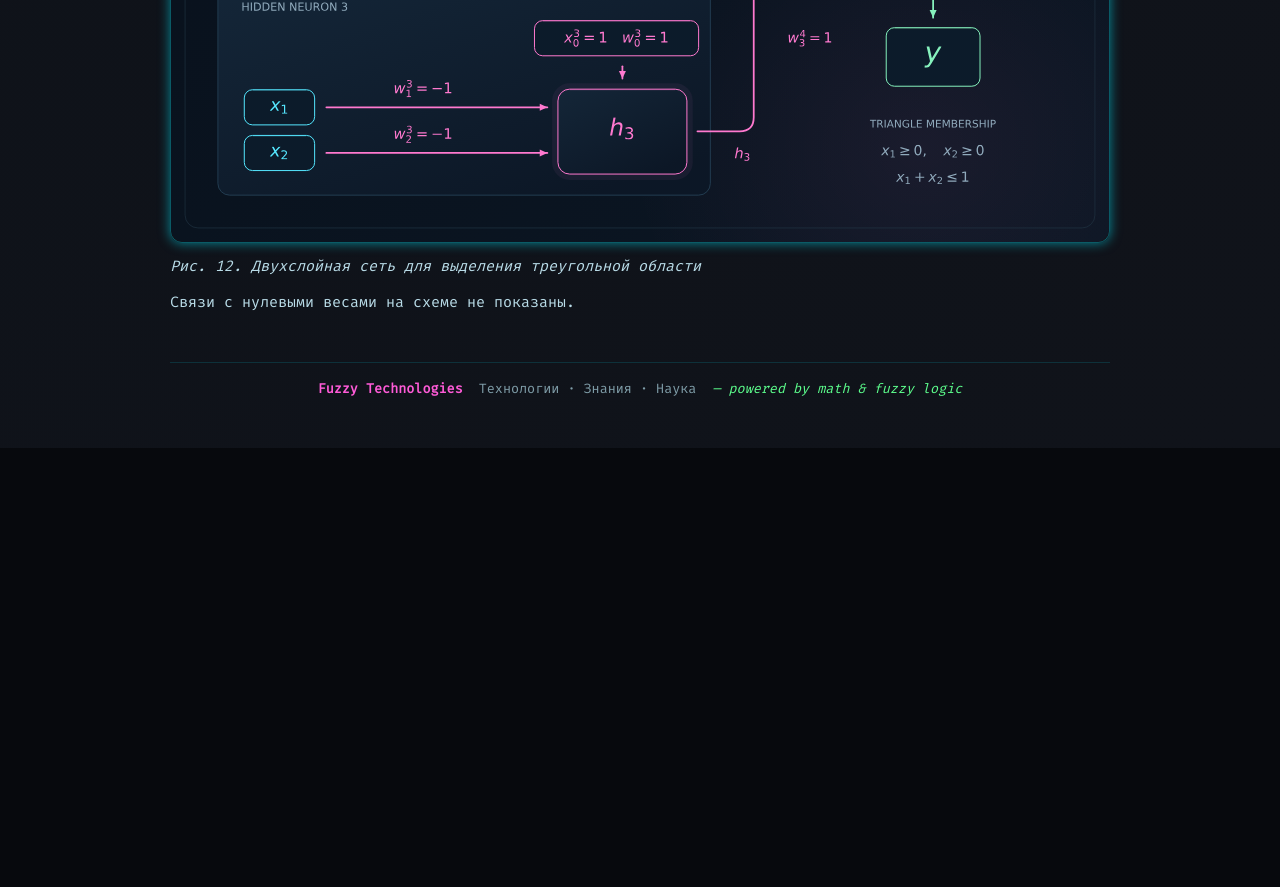
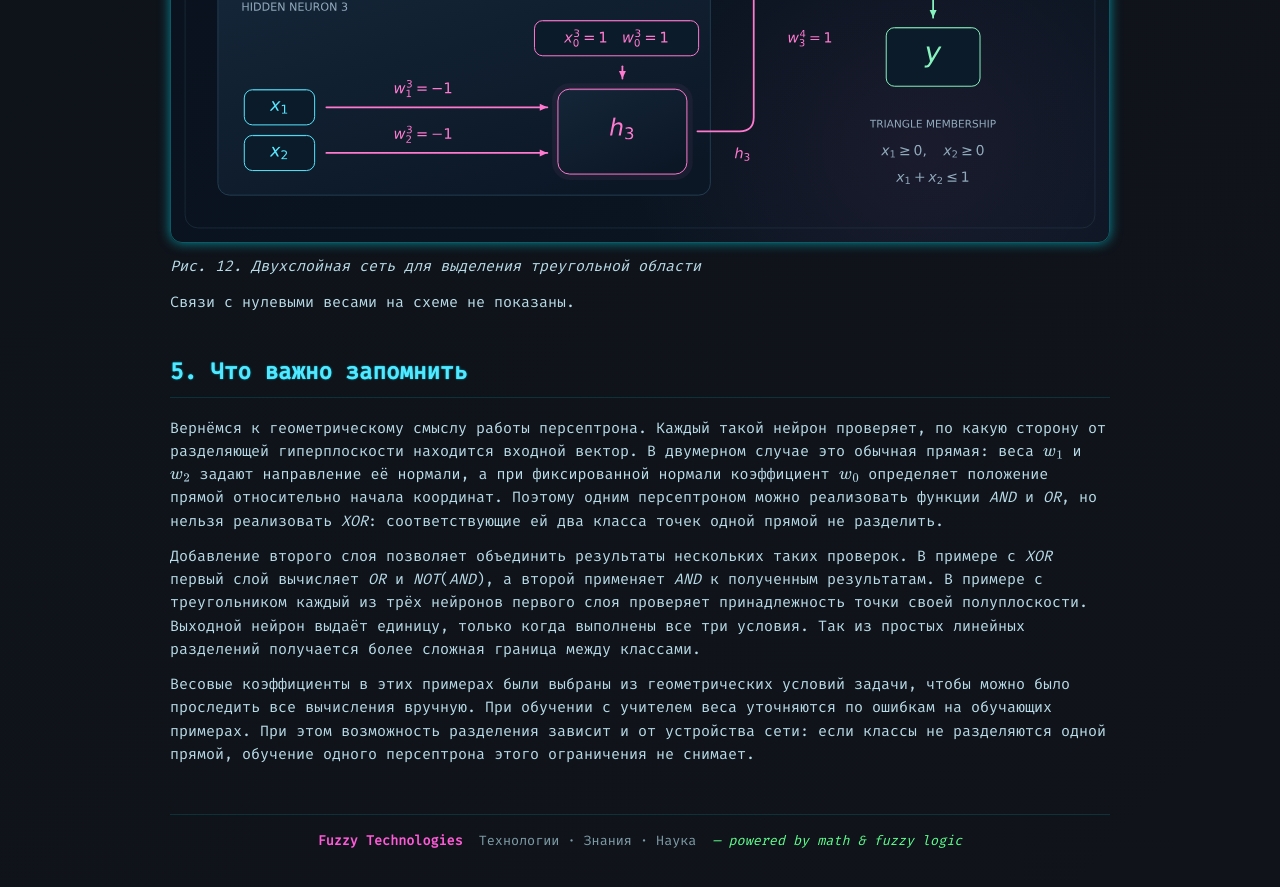
Before and after one commit to Fuzzy-Technologies/fuzzy-technologies.github.io, a Jekyll site: the page built from ru/articles/2024-10-13-neural-network-classification.md, in a window 1280 px wide and 900 px high, scrolled down 15159 px. Shown: the top 887 px of the window. Built offline with Jekyll 4.4.1, drawn with Linux system fonts in a browser that asks for light colours; Markdown is read by kramdown in place of the engine named in the settings; before the commit the page ends 15607 px from its top, so only the background shows below that.

Commit message:
Add a lecture-style closing section on perceptron geometry

```diff
--- a/ru/articles/2024-10-13-neural-network-classification.md
+++ b/ru/articles/2024-10-13-neural-network-classification.md
@@ -331,3 +331,11 @@ $b=(-3,2)$ — вектор, относящийся ко второму клас
 *Рис. 12. Двухслойная сеть для выделения треугольной области*
 
 Связи с нулевыми весами на схеме не показаны.
+
+## 5. Что важно запомнить
+
+Вернёмся к геометрическому смыслу работы персептрона. Каждый такой нейрон проверяет, по какую сторону от разделяющей гиперплоскости находится входной вектор. В двумерном случае это обычная прямая: веса $w\_1$ и $w\_2$ задают направление её нормали, а при фиксированной нормали коэффициент $w\_0$ определяет положение прямой относительно начала координат. Поэтому одним персептроном можно реализовать функции *AND* и *OR*, но нельзя реализовать *XOR*: соответствующие ей два класса точек одной прямой не разделить.
+
+Добавление второго слоя позволяет объединить результаты нескольких таких проверок. В примере с *XOR* первый слой вычисляет *OR* и *NOT*(*AND*), а второй применяет *AND* к полученным результатам. В примере с треугольником каждый из трёх нейронов первого слоя проверяет принадлежность точки своей полуплоскости. Выходной нейрон выдаёт единицу, только когда выполнены все три условия. Так из простых линейных разделений получается более сложная граница между классами.
+
+Весовые коэффициенты в этих примерах были выбраны из геометрических условий задачи, чтобы можно было проследить все вычисления вручную. При обучении с учителем веса уточняются по ошибкам на обучающих примерах. При этом возможность разделения зависит и от устройства сети: если классы не разделяются одной прямой, обучение одного персептрона этого ограничения не снимает.
```
